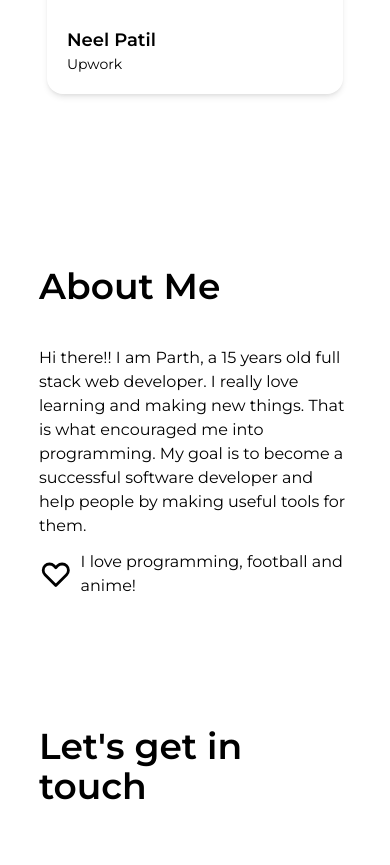
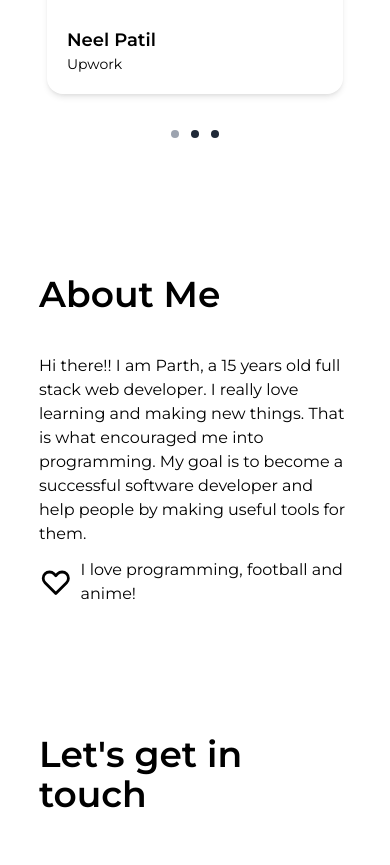
Before and after one commit to Parth-2412/Portfolio, a Next.js app: page / in a window 390 px wide. Shown: the part 5200-6065 px from the top of the page. Built offline with nearby package versions, Linux system fonts and the light colour scheme.

Commit message:
Add carousel scroll to mobile devices

```diff
--- a/components/AllTestimonials.tsx
+++ b/components/AllTestimonials.tsx
@@ -36,7 +36,6 @@ const AllTestimonials = React.forwardRef<
 				className="max-w-7xl"
 				centerMode={isNotMobile}
 				centerSlidePercentage={60}
-				// dynamicHeight
 			>
 				{testimonials.map((testimonial, i) => {
 					return (
@@ -52,7 +51,22 @@ const AllTestimonials = React.forwardRef<
 					);
 				})}
 			</Carousel>
-			<div className="flex space-x-2 text-gray-400 mt-4">
+			<div className="flex space-x-3 mt-4 md:hidden">
+				{new Array(testimonials.length).fill(0).map((data, i) => {
+					return (
+						<div
+							key={i}
+							onClick={() => {
+								setSelected(i);
+							}}
+							className={`h-2 cursor-pointer rounded-full  w-2 ${
+								selected === i ? "bg-gray-400" : "bg-gray-800"
+							}`}
+						></div>
+					);
+				})}
+			</div>
+			<div className="md:flex hidden space-x-2 text-gray-400 mt-4">
 				<ArrowLeftIcon
 					className={arrowClassName}
 					onClick={() => {
```
